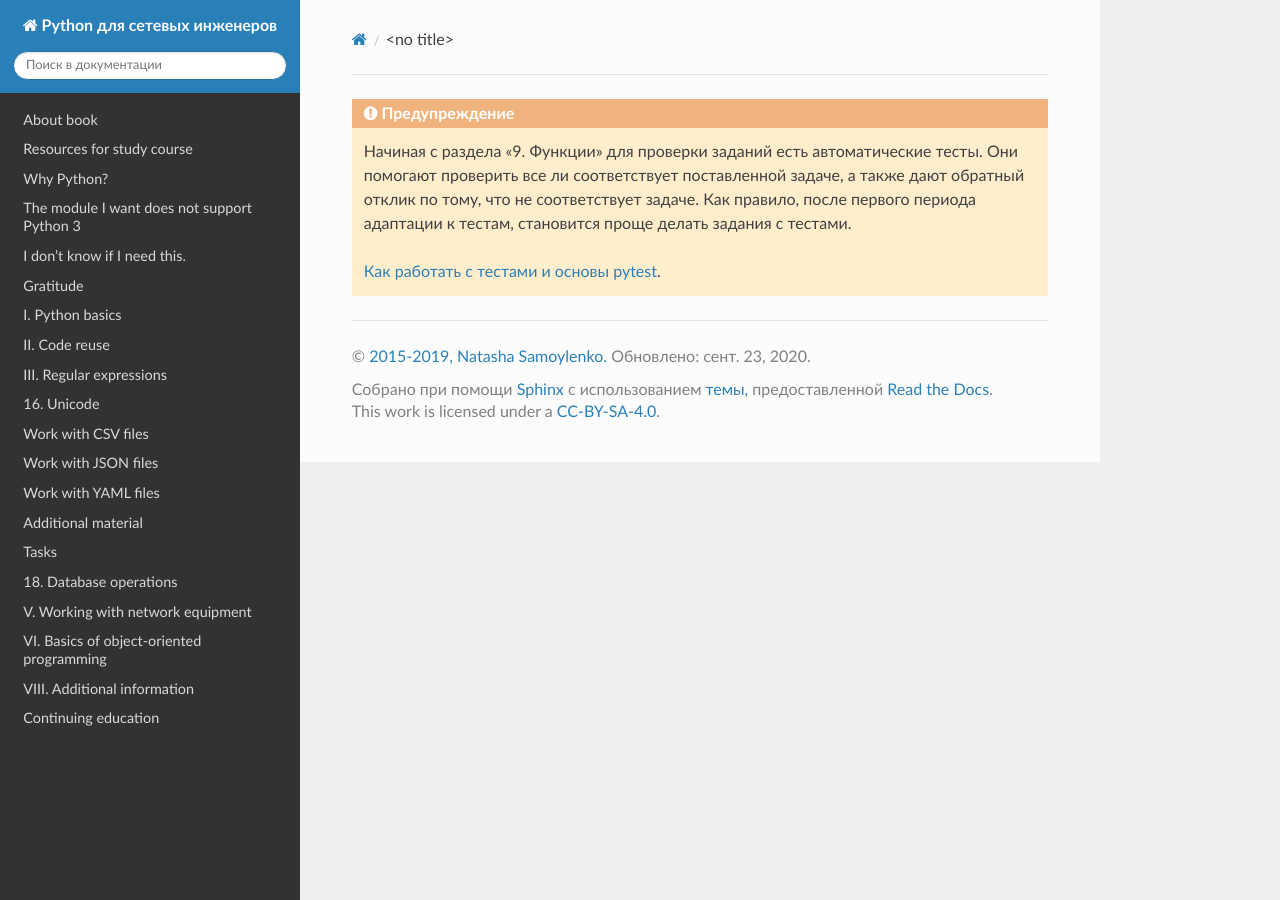
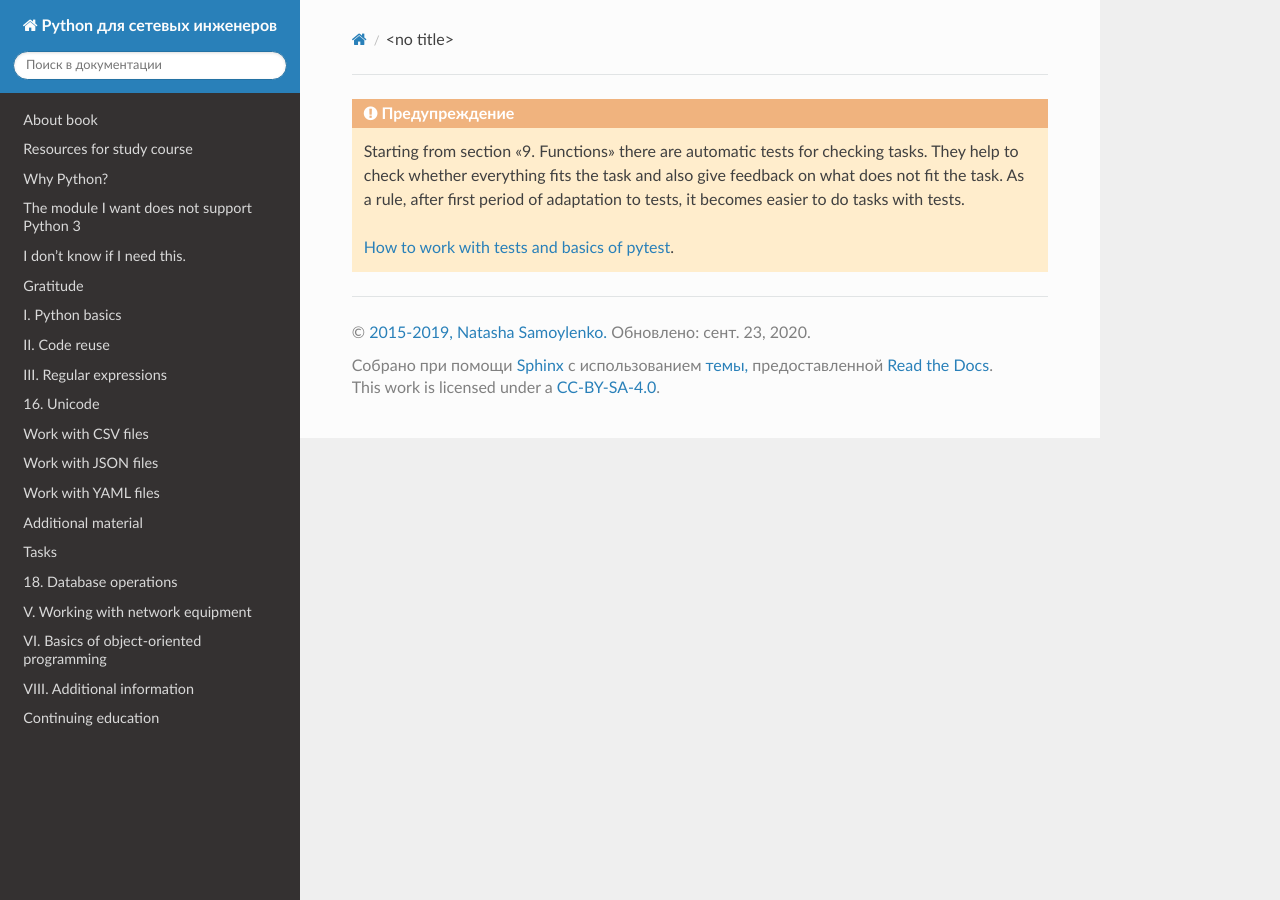
Before and after one commit to Aidar5/nattoeng, a Sphinx documentation site: the page built from docs/source/exercises/pytest.rst, in a window 1280 px wide. Built offline with Sphinx 7.4.7 and the Read the Docs theme 2.0.0, drawn with Linux system fonts in a browser that asks for light colours; pages that are not in the unit, such as notebooks, are missing from menus.

Commit message:
Update pytest.rst

```diff
--- a/docs/source/exercises/pytest.rst
+++ b/docs/source/exercises/pytest.rst
@@ -1,10 +1,5 @@
 .. warning::
 
-    Начиная с раздела "9. Функции" для проверки заданий
-    есть автоматические тесты.
-    Они помогают проверить все ли
-    соответствует поставленной задаче, а также дают обратный отклик по тому,
-    что не соответствует задаче. Как правило, после первого периода
-    адаптации к тестам, становится проще делать задания с тестами.
+    Starting from section "9. Functions" there are automatic tests for checking tasks. They help to check whether everything fits the task and also give feedback on what does not fit the task. As a rule, after first period of adaptation to tests, it becomes easier to do tasks with tests.
 
-    :ref:`Как работать с тестами и основы pytest <additional_info_pytest>`.
+    :ref:`How to work with tests and basics of pytest <additional_info_pytest>`.
```
